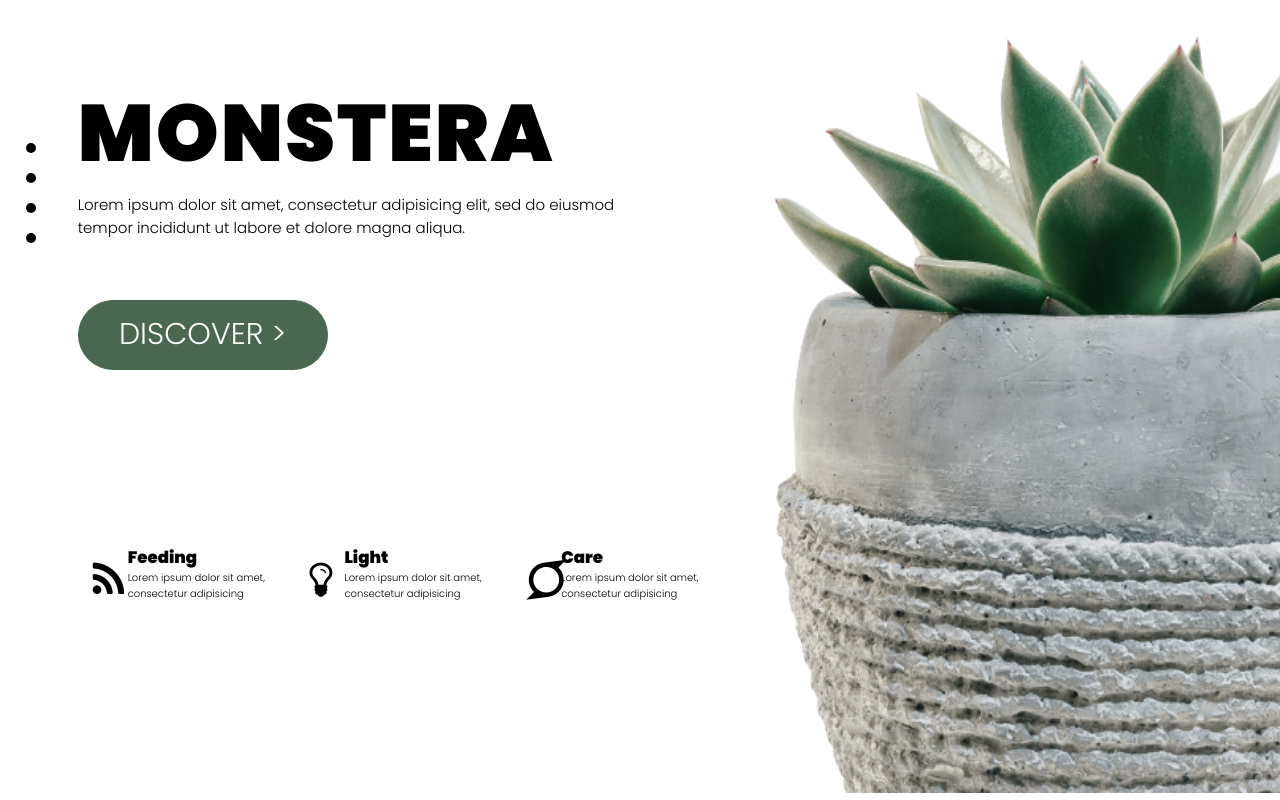
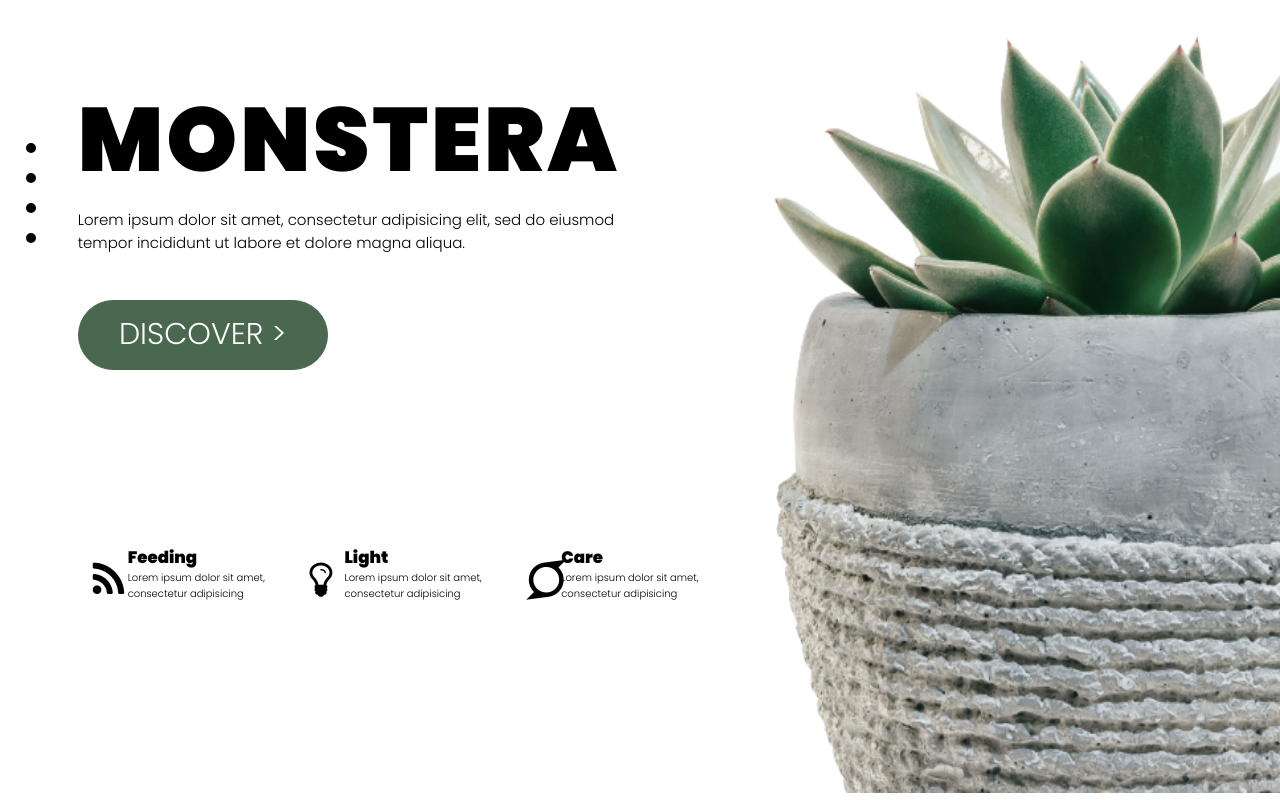
Before and after one commit to suba-shini7/plant-monstera, a plain HTML site: page index.html in a window 1280 px wide. Shown: the part 87-887 px from the top of the page. Drawn offline with Linux system fonts and the light colour scheme; a web font is replaced by a local one.

Commit message:
Update style.css

```diff
--- a/style.css
+++ b/style.css
@@ -103,8 +103,8 @@ ul li a:hover{
 }
 h1{
 font-weight: bold;
-font-size: 80px;
-letter-spacing: 2px;
+font-size: 90px;
+letter-spacing: 3px;
 
 }
 h3{
```
